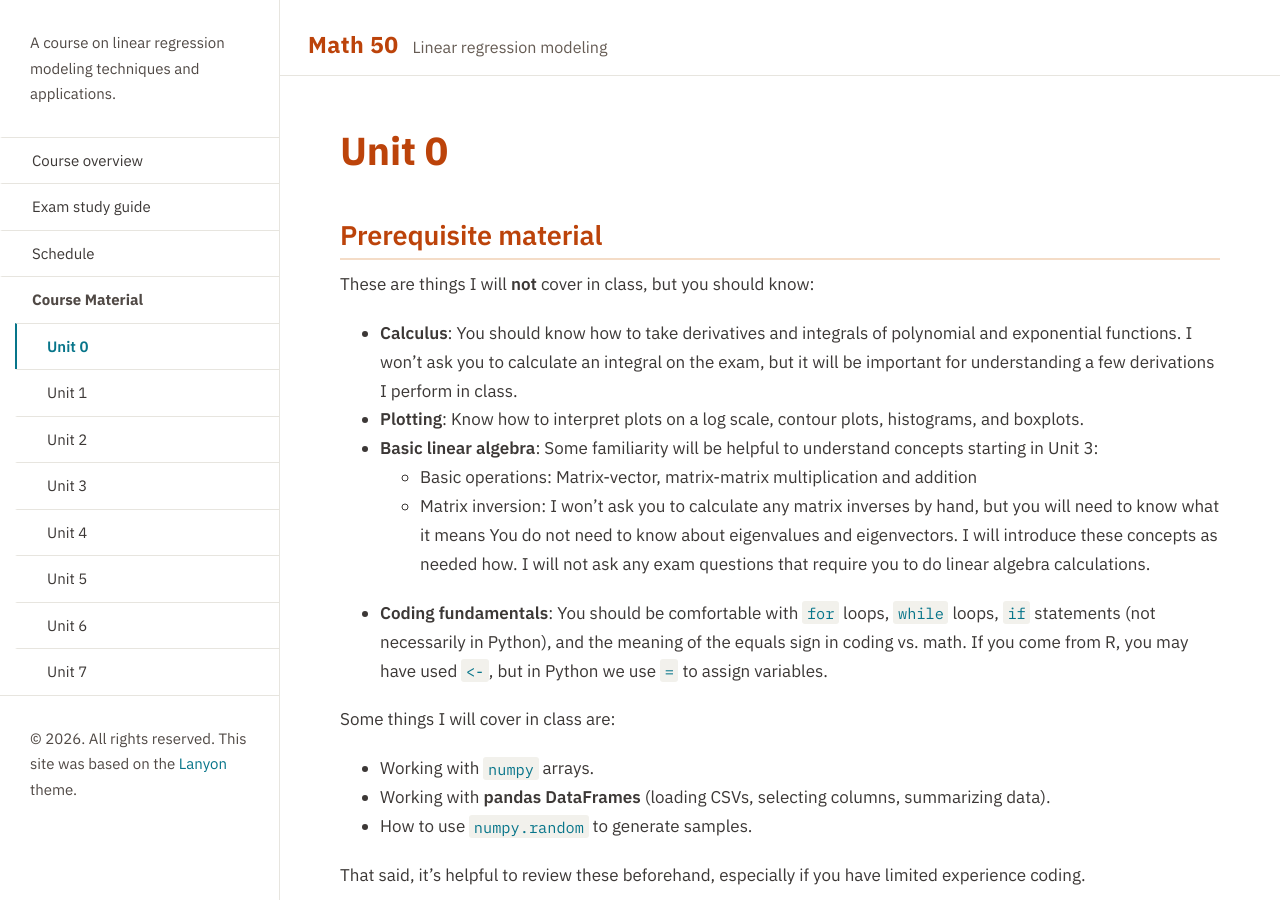
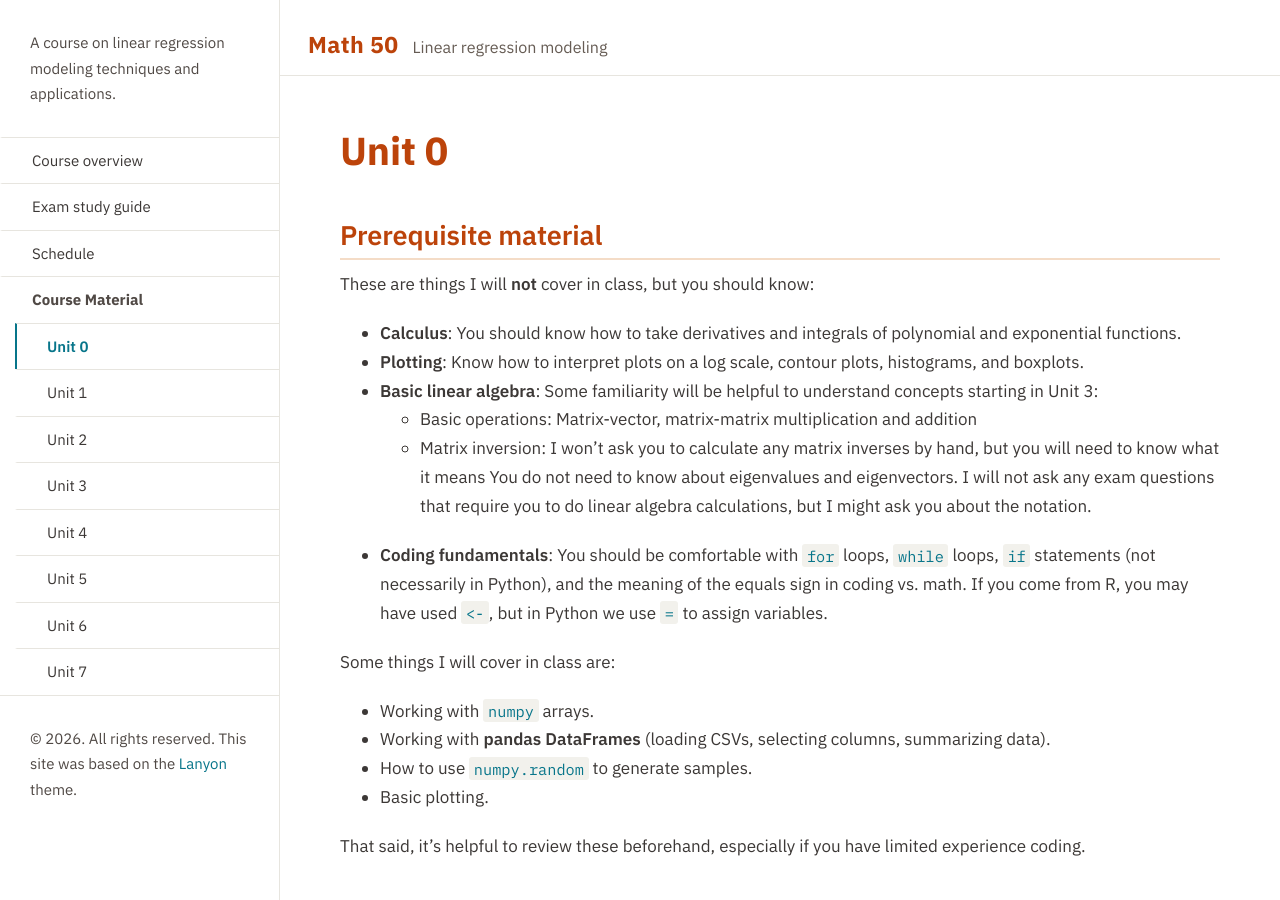
Before and after one commit to elevien/math50_2026, a Jekyll site: the page built from unit0.md, in a window 1280 px wide and 900 px high. Built offline with Jekyll 4.4.1, drawn with Linux system fonts in a browser that asks for light colours.

Commit message:
Publish from math50_sandbox@e50ce05

```diff
--- a/unit0.md
+++ b/unit0.md
@@ -10,18 +10,19 @@ bibliography:
 
 These are things I will **not** cover in class, but you should know:
 
-- **Calculus**: You should know how to take derivatives and integrals of polynomial and exponential functions. I won't ask you to calculate an integral on the exam, but it will be important for understanding a few derivations I perform in class.
+- **Calculus**: You should know how to take derivatives and integrals of polynomial and exponential functions.
 - **Plotting**: Know how to interpret plots on a log scale, contour plots, histograms, and boxplots.
 - **Basic linear algebra**: Some familiarity will be helpful to understand concepts starting in Unit 3:
   - Basic operations: Matrix-vector, matrix-matrix multiplication and addition
   - Matrix inversion: I won't ask you to calculate any matrix inverses by hand, but you will need to know what it means
-  You do not need to know about eigenvalues and eigenvectors. I will introduce these concepts as needed how.  I will not ask any exam questions that require you to do linear algebra calculations.
+  You do not need to know about eigenvalues and eigenvectors. I will not ask any exam questions that require you to do linear algebra calculations, but I might ask you about the notation.
 - **Coding fundamentals**: You should be comfortable with `for` loops, `while` loops, `if` statements (not necessarily in Python), and the meaning of the equals sign in coding vs. math. If you come from R, you may have used `<-`, but in Python we use `=` to assign variables.
 
 Some things I will cover in class are:
 - Working with `numpy` arrays.
 - Working with **pandas DataFrames** (loading CSVs, selecting columns, summarizing data).
 - How to use `numpy.random` to generate samples.
+- Basic plotting.
 
 That said, it’s helpful to review these beforehand, especially if you have limited experience coding.
 
```
Also changed, not shown: unit2/index.md (+4 -0 lines).
